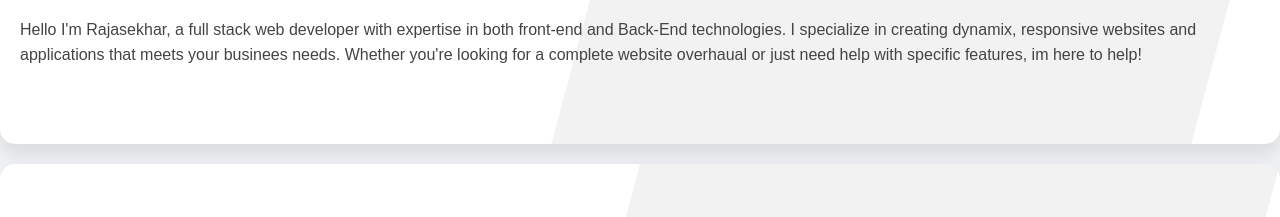
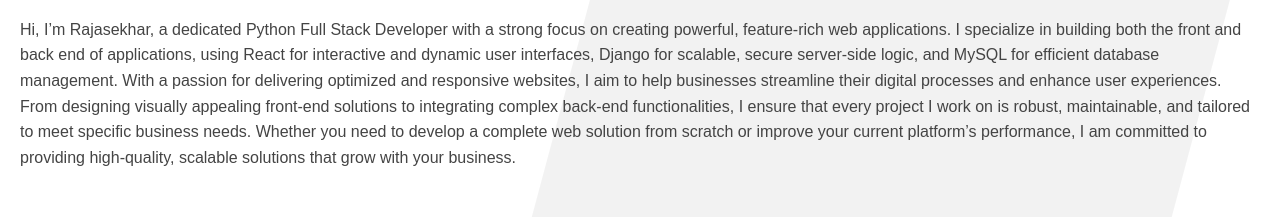
Before and after one commit to raj9573/my_portfolio, a plain HTML site: page index.html in a window 1280 px wide. Shown: the part 583-800 px from the top of the page. Drawn offline with Linux system fonts and the light colour scheme.

Commit message:
Update index.html

```diff
--- a/index.html
+++ b/index.html
@@ -301,7 +301,11 @@
     <section id="about" class="section">
         <div class="content">
             <h2>About Me</h2>
-            <p>Hello I'm Rajasekhar, a full stack web developer with expertise in both front-end and Back-End technologies. I specialize in creating dynamix, responsive websites and applications that meets your businees needs. Whether you're looking for a complete website overhaual or just need help with specific features, im here to help!</p>
+            <p>Hi, I’m Rajasekhar, a dedicated Python Full Stack Developer with a strong focus on creating powerful, feature-rich web applications. I specialize in building both the front and back end of applications, using React for interactive and dynamic user interfaces, Django for scalable, secure server-side logic, and MySQL for efficient database management.
+
+With a passion for delivering optimized and responsive websites, I aim to help businesses streamline their digital processes and enhance user experiences. From designing visually appealing front-end solutions to integrating complex back-end functionalities, I ensure that every project I work on is robust, maintainable, and tailored to meet specific business needs.
+
+Whether you need to develop a complete web solution from scratch or improve your current platform’s performance, I am committed to providing high-quality, scalable solutions that grow with your business.</p>
         </div>
     </section>
 
```
